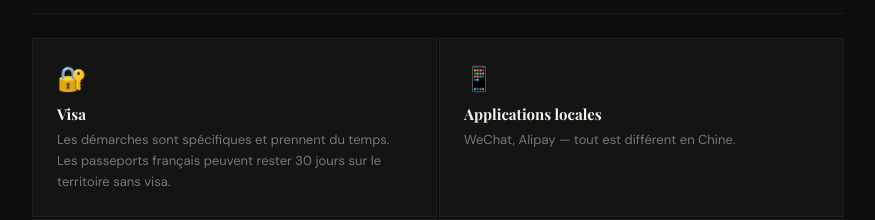
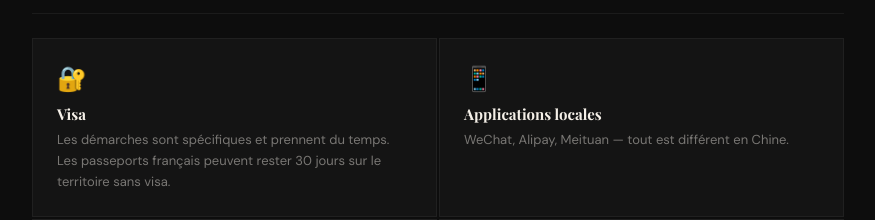
Before and after one commit to IMPWNG/chinoisendevenir, a React (Vite) app: page /tourisme in a window 1280 px wide. Shown: the part 1000-1220 px from the top of the page, without its empty margins (202-1077 px from the left). Built offline with nearby package versions, Linux system fonts and the light colour scheme.

Commit message:
tourimse

```diff
--- a/src/pages/Tourisme.jsx
+++ b/src/pages/Tourisme.jsx
@@ -268,7 +268,7 @@ export default function Tourisme() {
                 {
                   icon: "📱",
                   titre: "Applications locales",
-                  desc: "WeChat, Alipay — tout est différent en Chine.",
+                  desc: "WeChat, Alipay, Meituan — tout est différent en Chine.",
                 },
                 {
                   icon: "💳",
```
Also changed, not shown: 2 other files (tests, documents, lock files or other folders).
